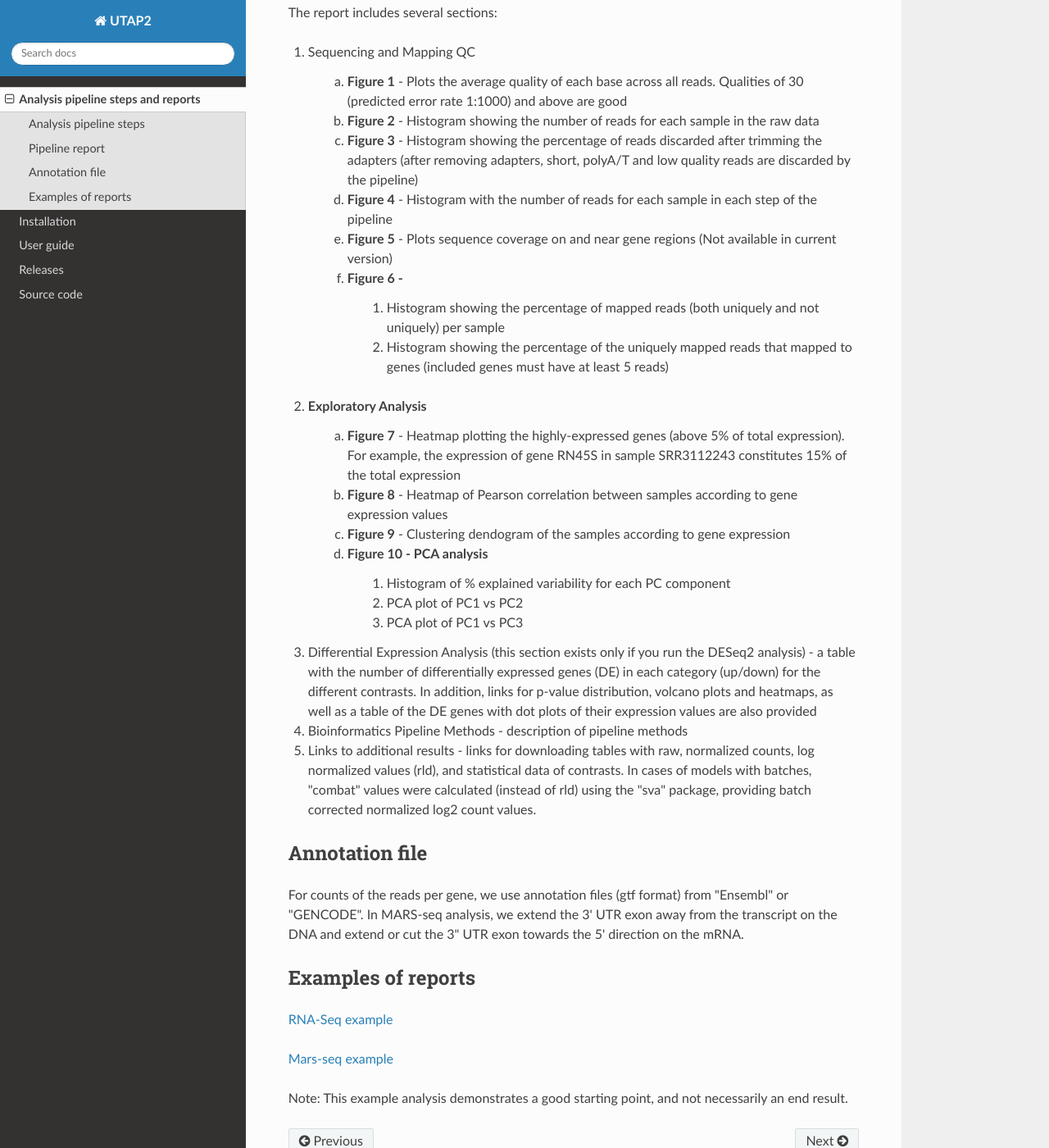
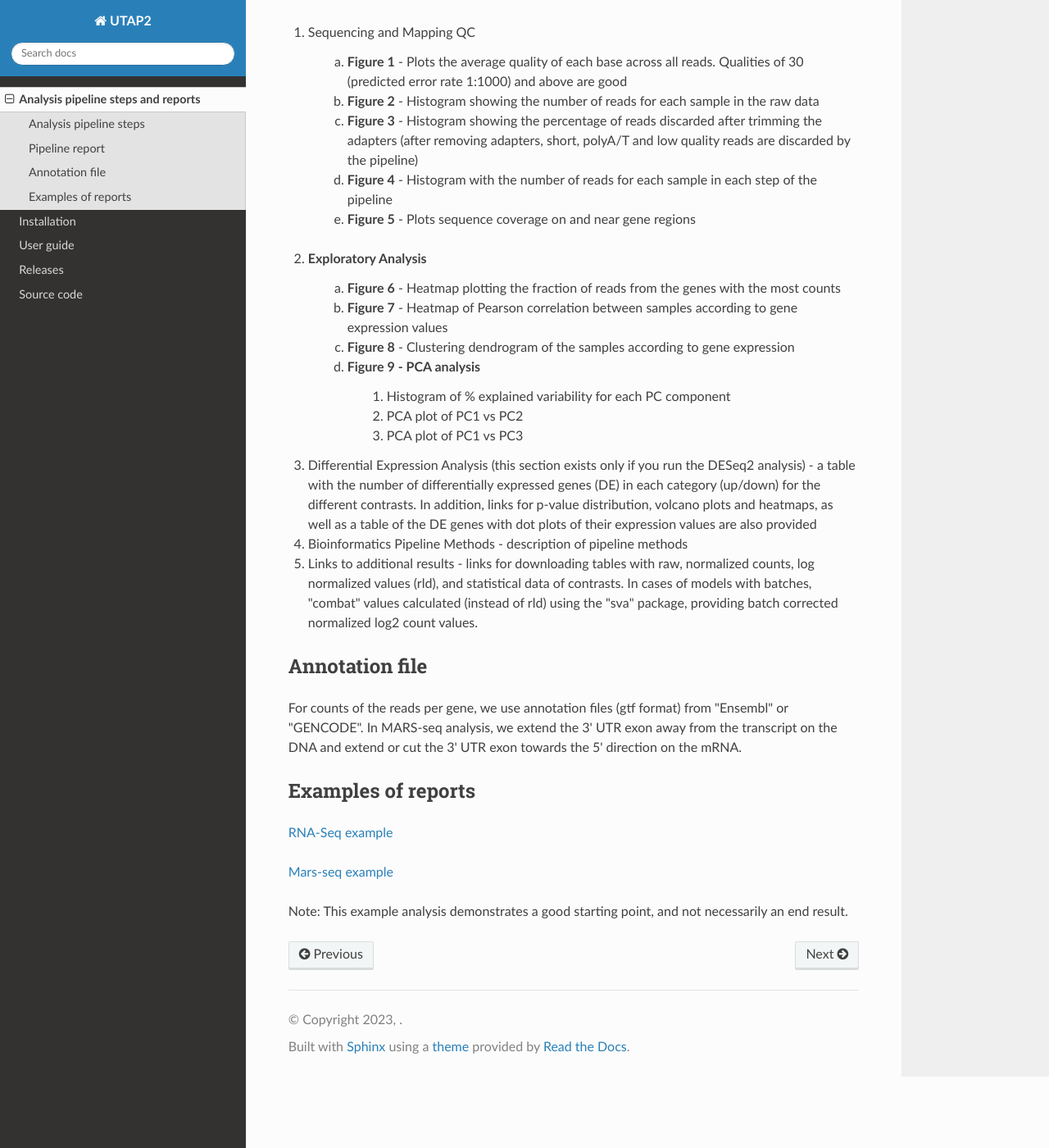
Before and after one commit to utap2/utap2, a Sphinx documentation site: the page built from docs/rst/rna-mars-seq-results.rst, in a window 1280 px wide and 1400 px high, scrolled down 1490 px. Shown: the whole window at 82% size. Built offline with Sphinx 7.4.7 and the Read the Docs theme 3.1.0, drawn with Linux system fonts in a browser that asks for light colours; pages that are not in the unit, such as notebooks, are missing from menus; some of the changed text lies outside the part shown.

Commit message:
Update rna-mars-seq-results.rst

```diff
--- a/docs/rst/rna-mars-seq-results.rst
+++ b/docs/rst/rna-mars-seq-results.rst
@@ -41,15 +41,13 @@ The report includes several sections:
     b. **Figure 2** - Histogram showing the number of reads for each sample in the raw data
     c. **Figure 3** - Histogram showing the percentage of reads discarded after trimming the adapters (after removing adapters, short, polyA/T and low quality reads are discarded by the pipeline)
     d. **Figure 4** - Histogram with the number of reads for each sample in each step of the pipeline
-    e. **Figure 5** - Plots sequence coverage on and near gene regions (Not available in current version)
-    f. **Figure 6** -
-        i.  Histogram showing the percentage of mapped reads (both uniquely and not uniquely) per sample
-        ii. Histogram showing the percentage of the uniquely mapped reads that mapped to genes (included genes must have at least 5 reads)
+    e. **Figure 5** - Plots sequence coverage on and near gene regions
+
 2. Exploratory Analysis
-    a. **Figure 7** - Heatmap plotting the highly-expressed genes (above 5% of total expression). For example, the expression of gene RN45S in sample SRR3112243 constitutes 15% of the total expression
-    b. **Figure 8** - Heatmap of Pearson correlation between samples according to gene expression values
-    c. **Figure 9** - Clustering dendogram of the samples according to gene expression
-    d. **Figure 10** - PCA analysis
+    a. **Figure 6** - Heatmap plotting the fraction of reads from the genes with the most counts
+    b. **Figure 7** - Heatmap of Pearson correlation between samples according to gene expression values
+    c. **Figure 8** - Clustering dendrogram of the samples according to gene expression
+    d. **Figure 9** - PCA analysis
         i. Histogram of % explained variability for each PC component
         ii. PCA plot of PC1 vs PC2
 	iii. PCA plot of PC1 vs PC3
@@ -58,19 +56,19 @@ The report includes several sections:
 
 4. Bioinformatics Pipeline Methods - description of pipeline methods
 
-5. Links to additional results - links for downloading tables with raw, normalized counts, log normalized values (rld), and statistical data of contrasts. In cases of models with batches, "combat" values were calculated (instead of rld) using the "sva" package, providing batch corrected normalized log2 count values.
+5. Links to additional results - links for downloading tables with raw, normalized counts, log normalized values (rld), and statistical data of contrasts. In cases of models with batches, "combat" values calculated (instead of rld) using the "sva" package, providing batch corrected normalized log2 count values.
 
 
 Annotation file
 ---------------
 
-For counts of the reads per gene, we use annotation files (gtf format) from "Ensembl" or "GENCODE". In MARS-seq analysis, we extend the 3' UTR exon away from the transcript on the DNA and extend or cut the 3" UTR exon towards the 5' direction on the mRNA.
+For counts of the reads per gene, we use annotation files (gtf format) from "Ensembl" or "GENCODE". In MARS-seq analysis, we extend the 3' UTR exon away from the transcript on the DNA and extend or cut the 3' UTR exon towards the 5' direction on the mRNA.
 
 Examples of reports
 -------------------
 
-`RNA-Seq example <https://utap-demo.weizmann.ac.il/reports/20230613_081343_test/test_20230613_081343/report.html>`_
+`RNA-Seq example <https://utap-demo.weizmann.ac.il/reports/20241118_225254_demo/report.html>`_
 
-`Mars-seq example <https://utap-demo.weizmann.ac.il/reports/20230520_231819_test/test_umi_counts_20230520_231819/report.html>`_
+`Mars-seq example <https://utap-demo.weizmann.ac.il/reports/20241119_044604_demo/test_umi_counts_20241119_044604/report.html>`_
 
 Note: This example analysis demonstrates a good starting point, and not necessarily an end result.
```
Also changed, not shown: other parts of docs/rst/rna-mars-seq-results.rst (+3 -3 lines).
